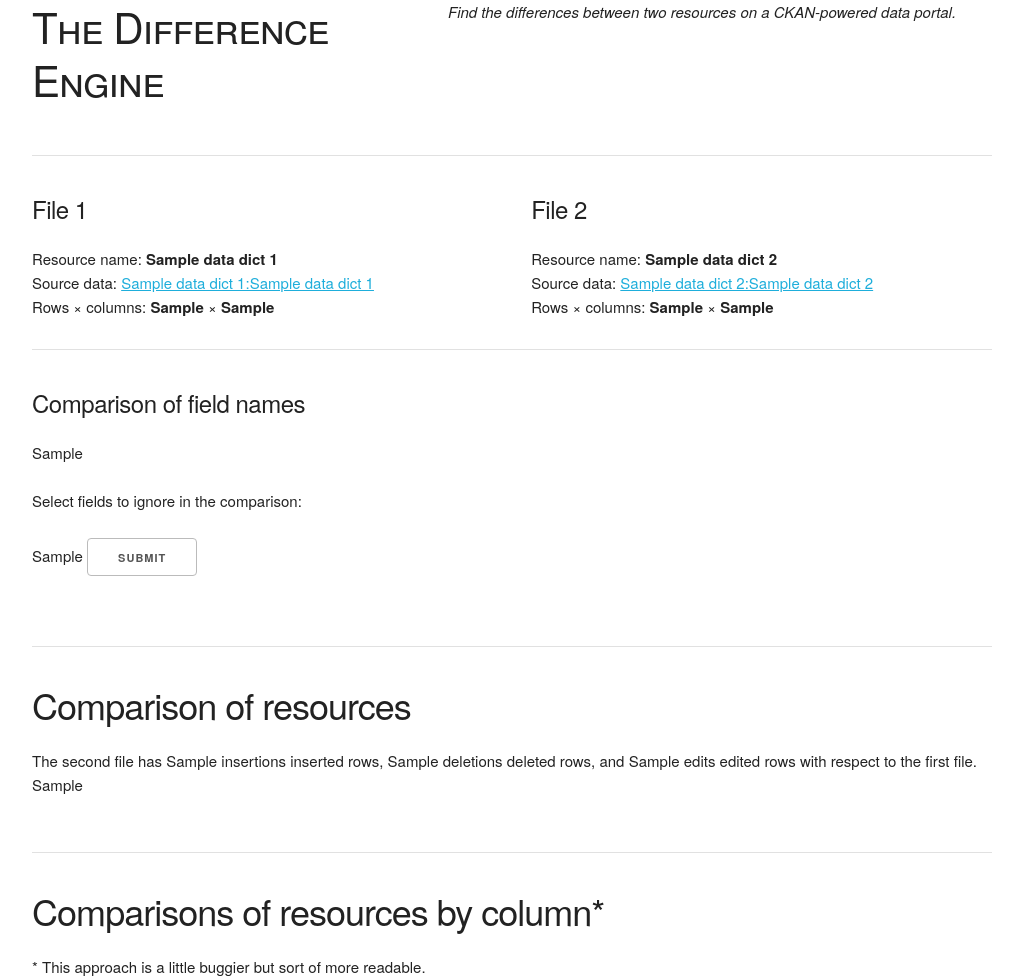
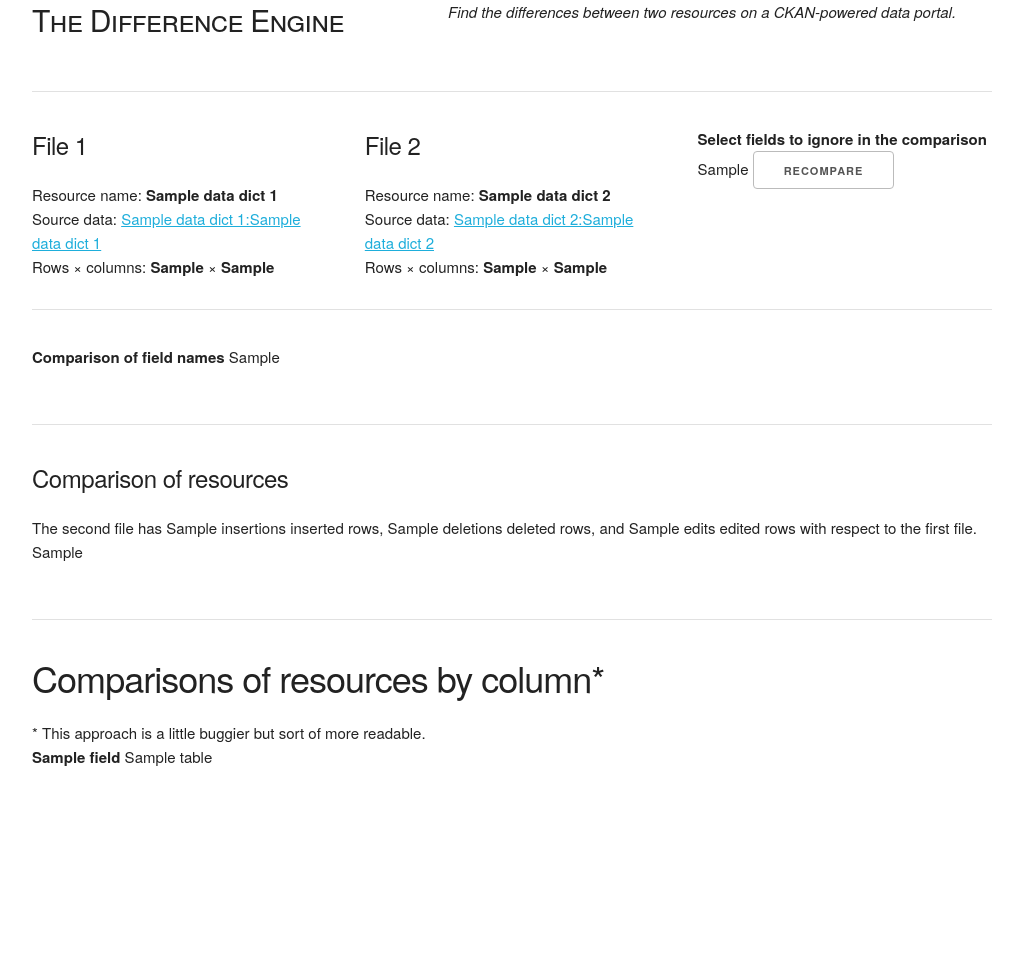
Before and after one commit to WPRDC/difference-engine, a Django app: template templates/difference_engine/results.html in a window 1280 px wide. Shown: the top 976 px of the page, without its empty margins (128-1151 px from the left). After the commit the page ends 766 px from the top, so only its background shows below. Run offline with Django 3.2, Linux system fonts and the light colour scheme; the template is opened without the code that fills it: most values are stand-ins (such as "Sample title", 1, 10 or a date in 2020).

Commit message:
Tweak formatting of output

```diff
--- a/templates/difference_engine/results.html
+++ b/templates/difference_engine/results.html
@@ -11,7 +11,7 @@
     <div class="container">
         <div class="row">
             <div class="five columns">
-                <h2 style="font-variant: small-caps;font-family: "Palatino Linotype", "Book Antiqua", Palatino, serif !important">The Difference Engine</h2>
+                <h4 style="font-variant: small-caps;font-family: "Palatino Linotype", "Book Antiqua", Palatino, serif !important">The Difference Engine</h4>
             </div>
             <div class="seven columns">
                 <span style="font-family: "Palatino Linotype", "Book Antiqua", Palatino, serif"><i>Find the differences between two resources on a CKAN-powered data portal.</i></span>
@@ -19,7 +19,7 @@
         </div>
         <hr>
         <div class="row">
-            <div class="six columns">
+            <div class="four columns">
                 <h5>File 1</h5>
                 {% if error  %}
                     {{ error }}<br>
@@ -30,7 +30,7 @@
                 Rows {% autoescape off %}&times;{% endautoescape %} columns: <b>{{ rows1 }}</b> {% autoescape off %}&times;{% endautoescape %} <b>{{ columns1 }}</b><br>
                 {% endif %}
             </div>
-            <div class="six columns">
+            <div class="four columns">
                 <h5>File 2</h5>
                 {% if error %}
                     {{ error }}<br>
@@ -41,35 +41,38 @@
                 Rows {% autoescape off %}&times;{% endautoescape %} columns: <b>{{ rows2 }}</b> {% autoescape off %}&times;{% endautoescape %} <b>{{ columns2 }}</b><br>
                 {% endif %}
             </div>
+            <div class="four columns">
+                <b>Select fields to ignore in the comparison</b>
+                <form method="post">
+                    {% csrf_token %}
+                    {{ field_picker }}
+                    <input type="submit" value="Recompare">
+                </form>
+                {% if identical_fn %}
+                    <i>The field names of the two files are identical.</i>
+                {% endif %}
+            </div>
         </div>
         {% if not error %}
+            {% if not identical_fn %}
         <hr>
         <div class="row">
             <div class="twelve columns">
-                <h5>Comparison of field names</h5>
-                {% if identical_fn %}
-                    The field names of the two files are identical.
-                {% else %}
+                <b>Comparison of field names</b>
                 {% autoescape off %}
                     {{ field_table }}
                 {% endautoescape %}<P>
-                {% endif %}
-                <br>Select fields to ignore in the comparison:
-            <form method="post">
-                {% csrf_token %}
-                {{ field_picker }}
-                <input type="submit" value="Submit">
-            </form>
             </div>
         </div>
+            {% endif %}
         <hr>
         <div class="row">
             <div class="twelve columns">
-                <h3>Comparison of resources</h3>
+                <h5>Comparison of resources</h5>
                 {% if diff_summary.identical %}
                     The files are identical.
                 {% else %}
-                    The second file has {{ diff_summary.insertions }} inserted rows, {{ diff_summary.deletions }} deleted rows, and {{ diff_summary.edits }} edited rows with respect to the first file.
+                The second file has {{ diff_summary.insertions }} inserted row{% if diff_summary.insertions != 1 %}s{% endif %}, {{ diff_summary.deletions }} deleted row{% if diff_summary.deletions != 1 %}s{% endif %}, and {{ diff_summary.edits }} edited row{% if diff_summary.edits != 1 %}s{% endif %} with respect to the first file.
                 {% endif %}
                 {% autoescape off %}
                     {{ flat_table }}
--- a/views.py
+++ b/views.py
@@ -465,7 +465,7 @@ def compare(request,resource_code_1=None,resource_code_2=None):
         pprint(data_dict_1)
 
         # Compare things using difflib (or whatever).
-        field_table = difflib.HtmlDiff(wrapcolumn=max_cols).make_table(
+        field_table = difflib.HtmlDiff(wrapcolumn=35).make_table(
             fromlines=field_names1,
             tolines=field_names2,
             fromdesc='File 1 fields',
```
